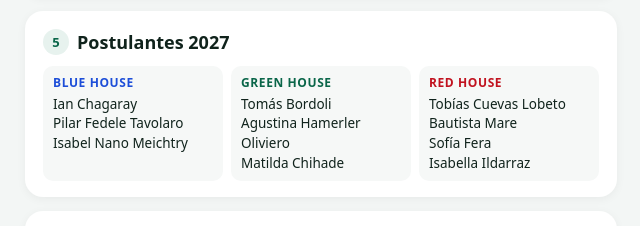
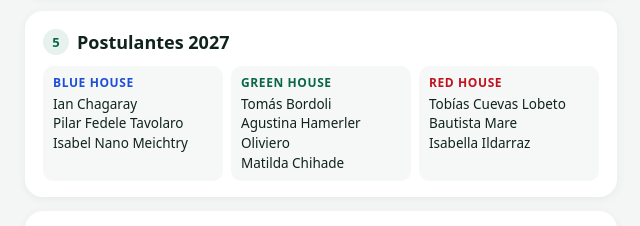
Before and after one commit to yovoto-bayard/yovoto-bayard.github.io, a plain HTML site: page instructivo.html in a window 1280 px wide. Shown: the part 1340-1566 px from the top of the page, without its empty margins (319-959 px from the left). Drawn offline with Linux system fonts and the light colour scheme.

Commit message:
Sacar a Sofía Fera de los postulantes del instructivo
Co-Authored-By: Claude Opus 5.5 <noreply@anthropic.com>
Claude-Session: https://claude.ai/code/session_016A7RCmRGgZn6TaQUoMz5qi

```diff
--- a/instructivo.html
+++ b/instructivo.html
@@ -88,7 +88,7 @@
     <div class="houses">
       <div><b style="color:#1d4ed8">BLUE HOUSE</b>Ian Chagaray<br>Pilar Fedele Tavolaro<br>Isabel Nano Meichtry</div>
       <div><b style="color:#0a6649">GREEN HOUSE</b>Tomás Bordoli<br>Agustina Hamerler Oliviero<br>Matilda Chihade</div>
-      <div><b style="color:#c1121f">RED HOUSE</b>Tobías Cuevas Lobeto<br>Bautista Mare<br>Sofía Fera<br>Isabella Ildarraz</div>
+      <div><b style="color:#c1121f">RED HOUSE</b>Tobías Cuevas Lobeto<br>Bautista Mare<br>Isabella Ildarraz</div>
     </div>
   </section>
 
```
